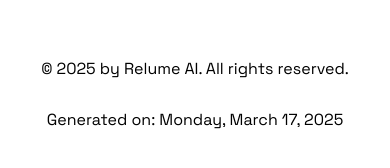
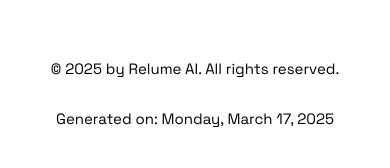
Before and after one commit to suzero00/simple_web_layout, a plain HTML site: page index.html in a window 390 px wide. Shown: the part 6573-6741 px from the top of the page. Drawn offline with Linux system fonts and the light colour scheme.

Commit message:
fix: font size in footer

```diff
--- a/index.css
+++ b/index.css
@@ -513,6 +513,9 @@ legend {
 .footer_menu_item {
 	color: #000;
 	font-family: "Space Grotesk", sans-serif;
+	@media (max-width: 480px) {
+		font-size: 15px;
+	}
 }
 
 /* END FOOTER SECTION STYLES */
```
